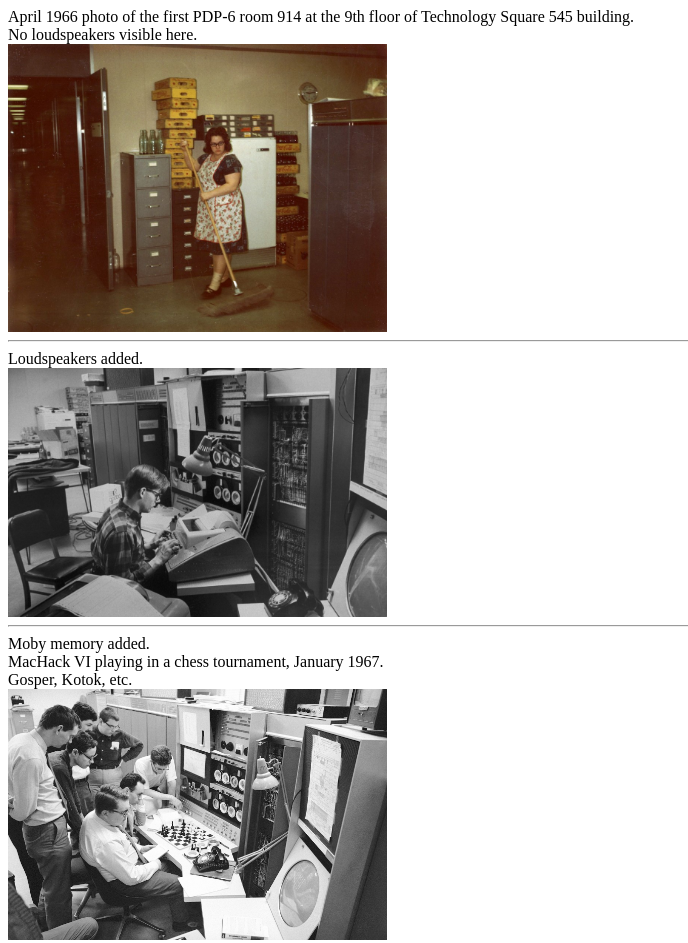
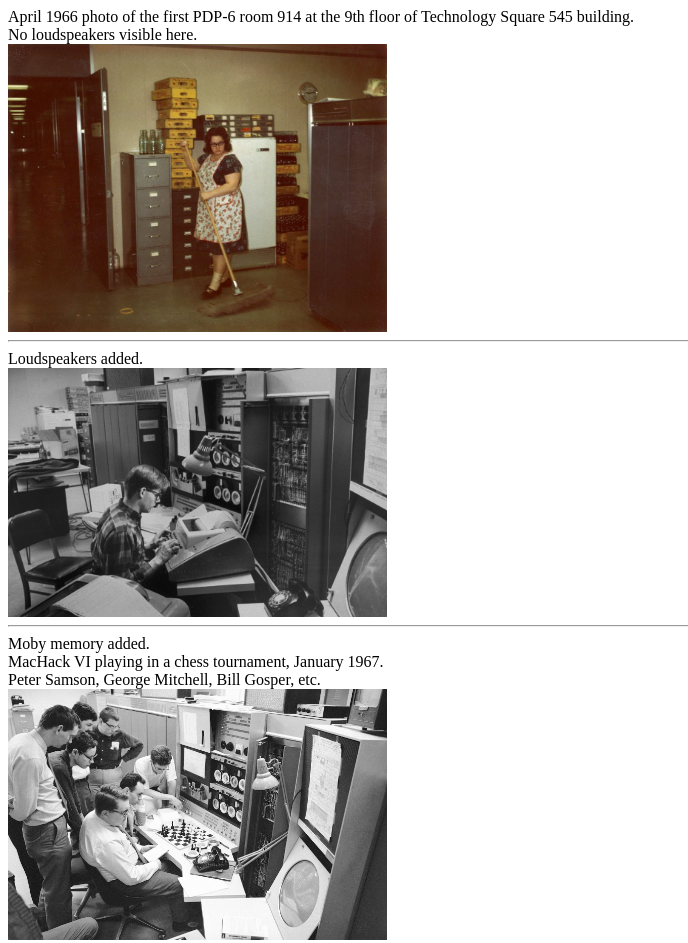
Before and after one commit to larsbrinkhoff/pdp6-timeline, a plain HTML site: page index.html in a window 1280 px wide. Shown: the top 943 px of the page, without its empty margins (0-688 px from the left). Drawn offline with Linux system fonts and the light colour scheme.

Commit message:
Some people identified by Larry Krakauer.
George Mitchell confirmed.

```diff
--- a/index.html
+++ b/index.html
@@ -10,7 +10,7 @@
     <hr>
     Moby memory added.<br>
     MacHack VI playing in a chess tournament, January 1967.<br>
-    Gosper, Kotok, etc.<br>
+    Peter Samson, George Mitchell, Bill Gosper, etc.<br>
     <img src="017-machack-pdp6.jpg" width="30%"></img>
     <hr>
     Still the old room 914.  Same papers on paper tape panels.<br>
```
